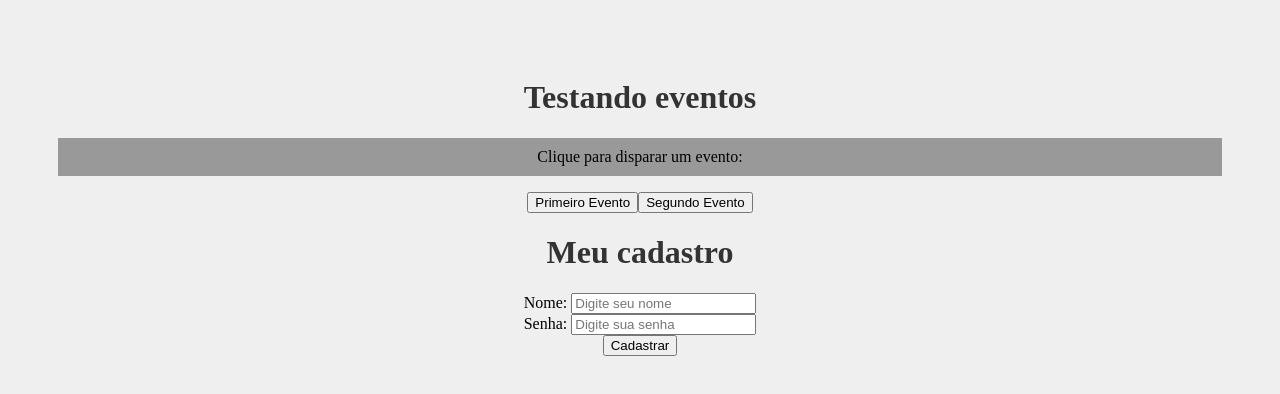
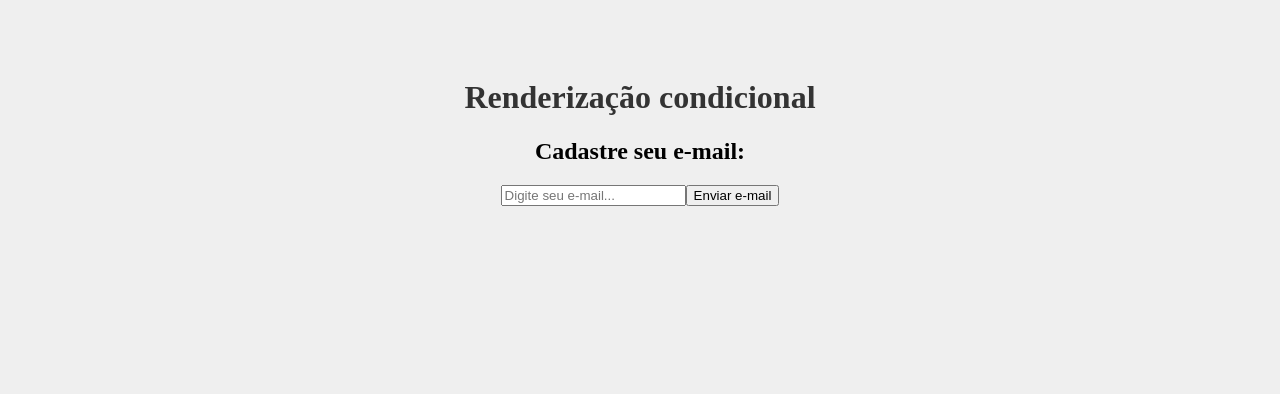
Before and after one commit to wellingtongmota/curso-react, a React (Create React App) app: page / in a window 1280 px wide. Shown: the top 394 px of the page. Built offline with nearby package versions, Linux system fonts and the light colour scheme.

Commit message:
Aula 12 - Renderização condicional if

```diff
--- a/src/App.js
+++ b/src/App.js
@@ -1,14 +1,11 @@
 import './App.css';
-import Evento from './componets/Evento';
-import Form from './componets/Form';
+import Condicional from './componets/Condicional';
 
 function App() {
   return (
     <div className="App">
-      <h1>Testando eventos</h1>
-      <Evento />
-      <Form />
-
+      <h1>Renderização condicional</h1>
+      <Condicional />
     </div>
   );
 }
--- /dev/null
+++ b/src/componets/Condicional.js
@@ -0,0 +1,37 @@
+import { useState } from "react";
+
+const Condicional = () => {
+
+  const [email, setEmail] = useState()
+  const [userEmail, setUserEmail] = useState()
+
+  const enviarEmail = (e) => {
+    e.preventDefault()
+    setUserEmail(email)
+  }
+
+  const limparEmail = (e) => {
+    e.preventDefault()
+    setUserEmail('')
+  }
+
+  return (
+    <div>
+      <h2>Cadastre seu e-mail:</h2>
+      <form>
+        <input type="email" placeholder="Digite seu e-mail..." onChange={(e) => setEmail(e.target.value)}/>
+        <button type="submit" onClick={enviarEmail}>Enviar e-mail</button>
+
+        {userEmail && (
+          <div>
+            <p>O e-mail do usuário é: {userEmail}</p>
+            <button onClick={limparEmail}>Limpar e-mail</button>
+          </div>
+        )}
+
+      </form>
+    </div>
+  )
+}
+
+export default Condicional
```
